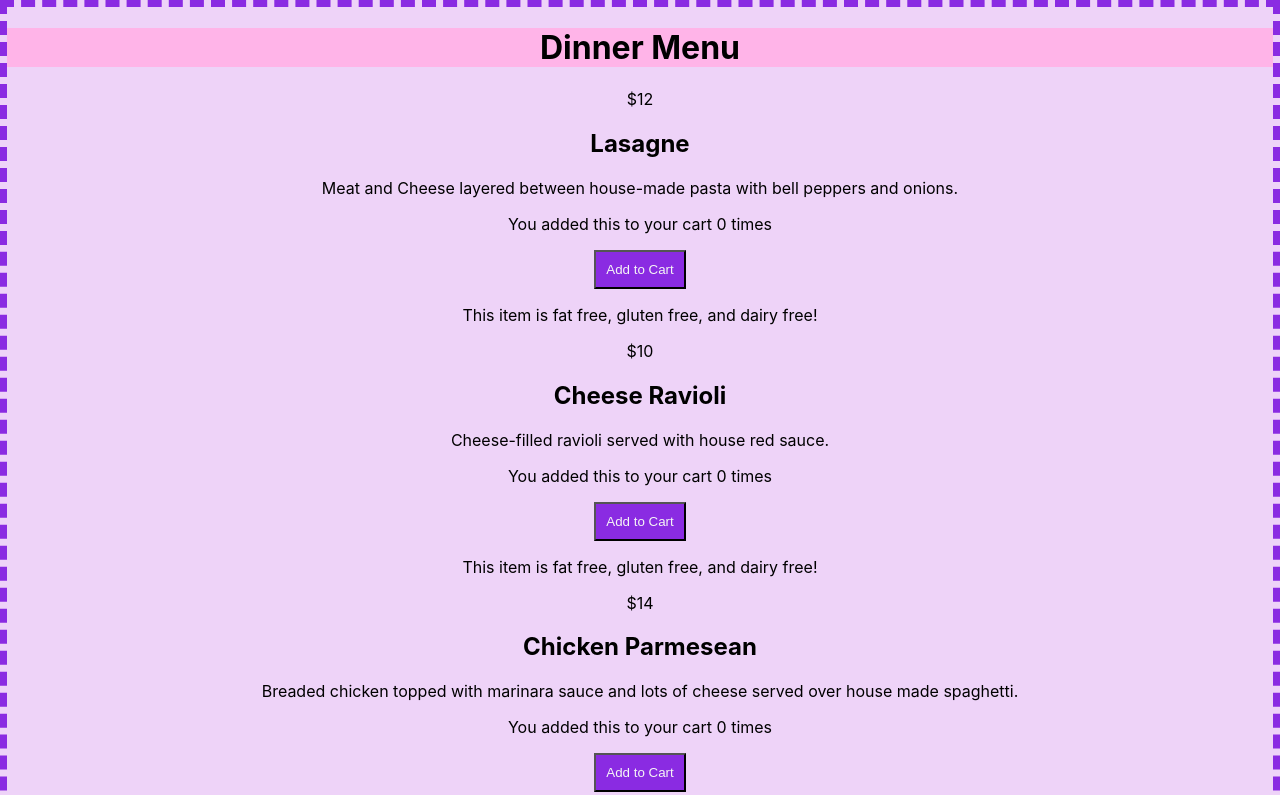
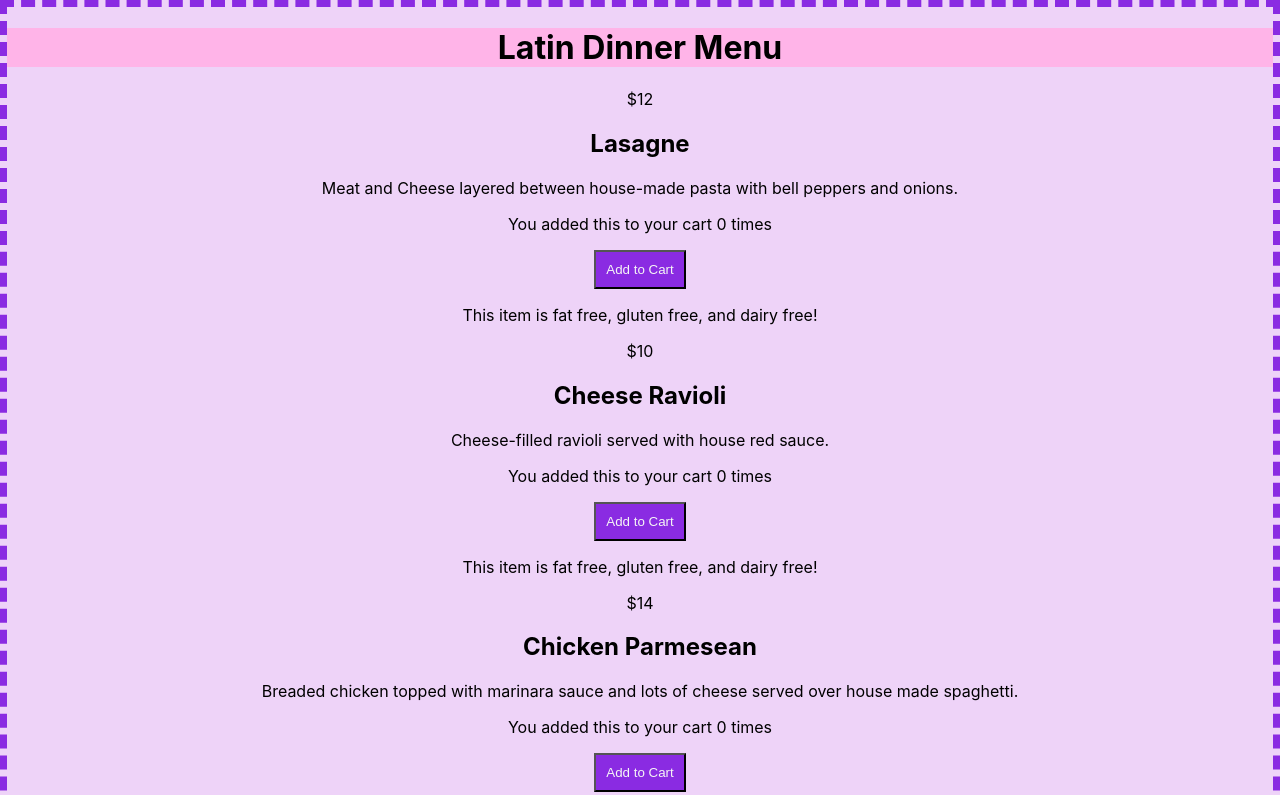
Before and after one commit to Karynes16/Portfolio1, a React (Create React App) app: page / in a window 1280 px wide. Shown: the top 795 px of the page. Built offline with nearby package versions, Linux system fonts and the light colour scheme.

Commit message:
March 22, 2022 3:38 PM

```diff
--- a/src/App.js
+++ b/src/App.js
@@ -12,7 +12,7 @@ function App() {
     let menuData = [
       {
      // <Menu
-      menuName:"Dinner",
+      menuName:"Latin Dinner",
       menuItems: [
       {
         itemId:1,
```
